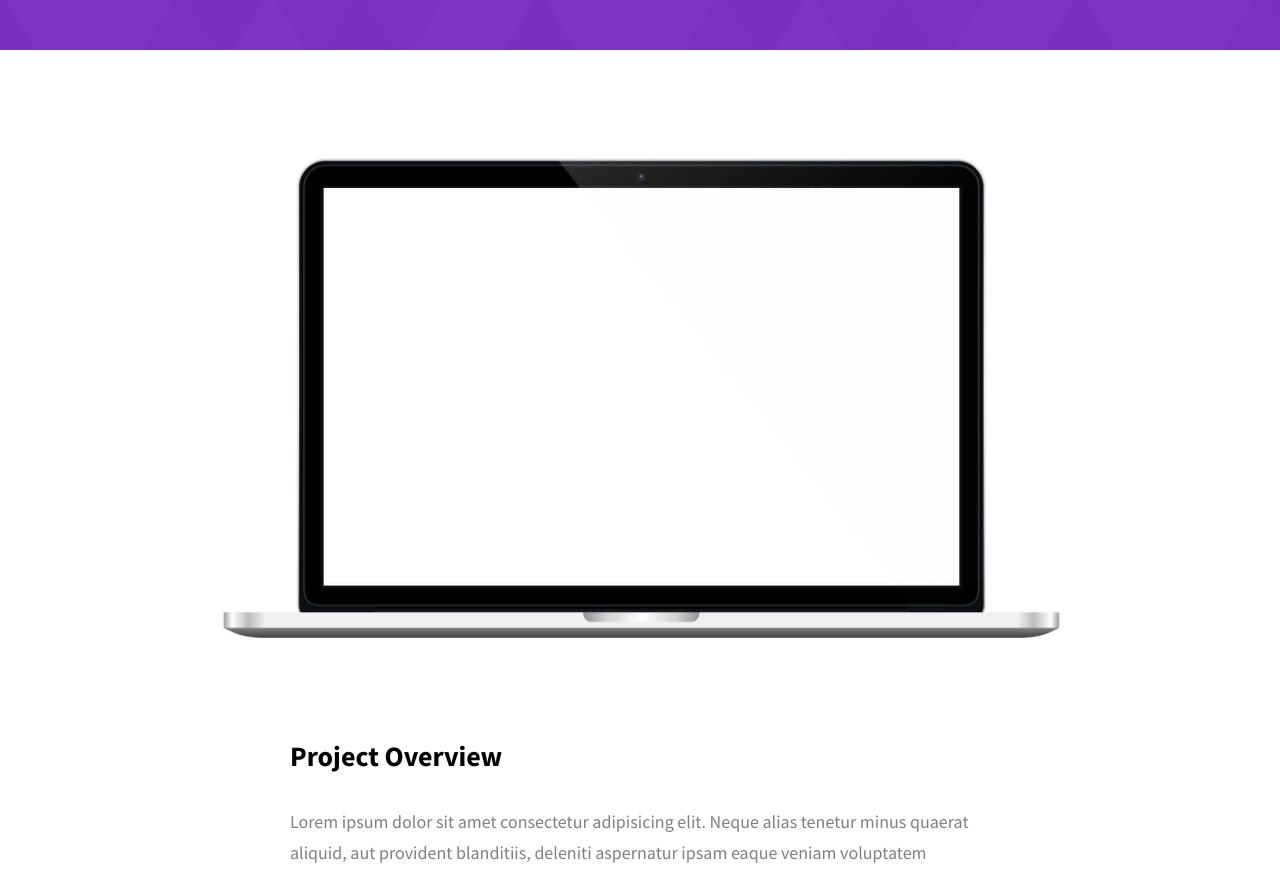
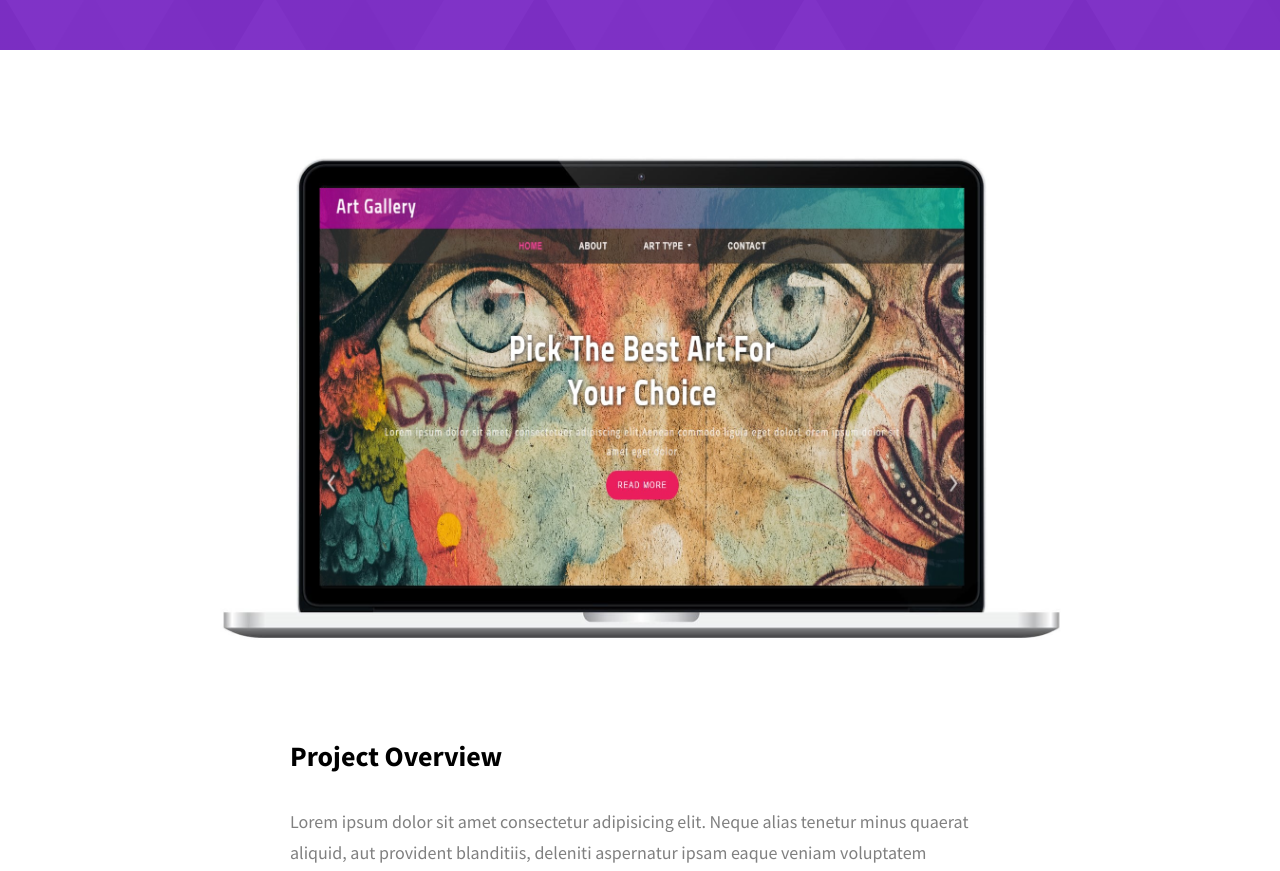
Before and after one commit to vasanthkgit/cv, a plain HTML site: page project-2.html in a window 1280 px wide. Shown: the part 760-1631 px from the top of the page. Drawn offline with Linux system fonts and the light colour scheme.

Commit message:
Update project-2.html

```diff
--- a/project-2.html
+++ b/project-2.html
@@ -101,7 +101,7 @@
         <div class="project-details__content">
           <div class="project-details__showcase-img-cont">
             <img
-              src="./assets/jpeg/project-mockup-example.jpeg"
+              src="./assets/jpeg/art.jpeg"
               alt="Project Image"
               class="project-details__showcase-img"
             />
```
